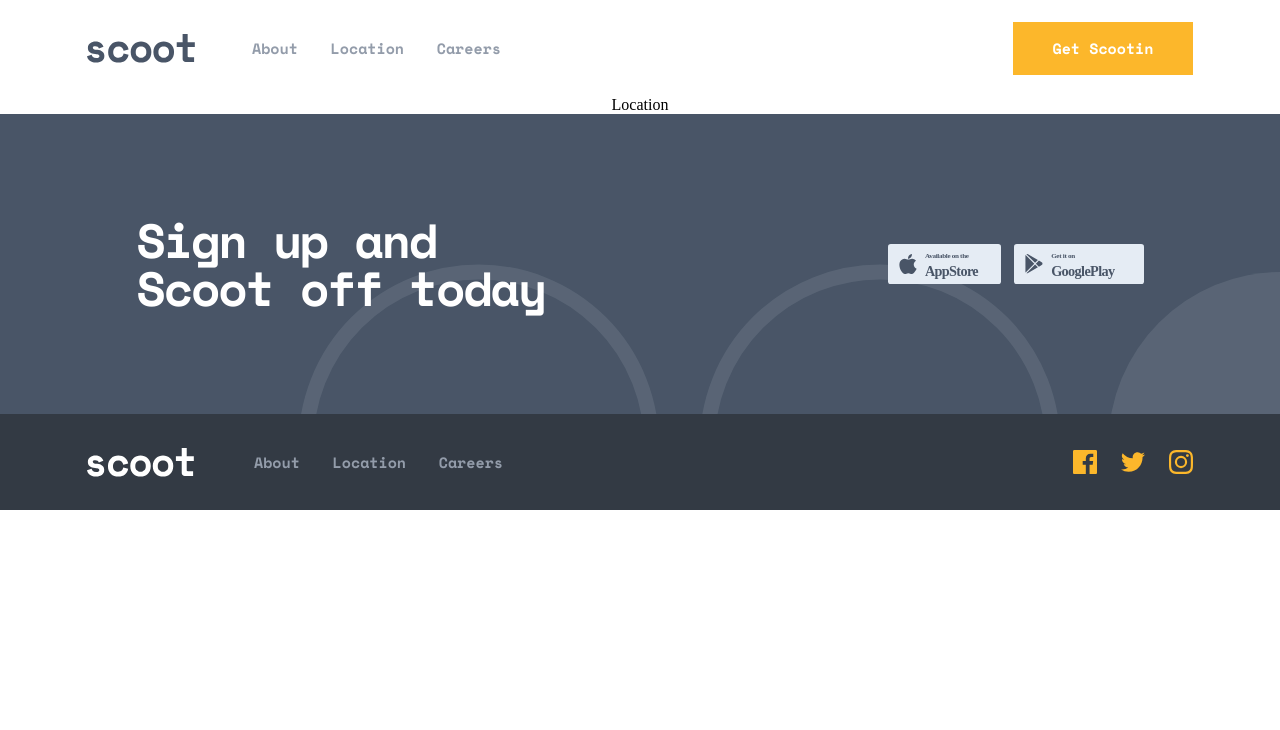
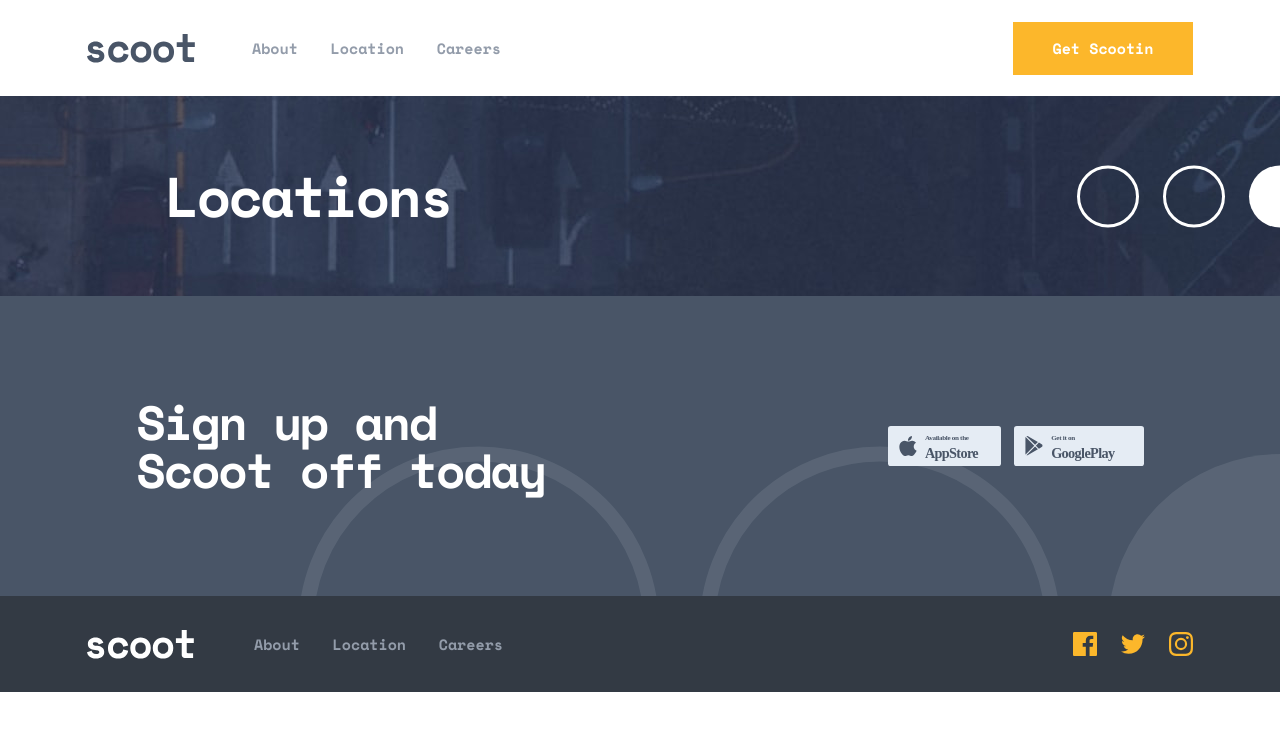
Before and after one commit to danielopq/scoot, a React (Vite) app: page /location in a window 1280 px wide. Shown: the top 730 px of the page. Built offline with nearby package versions, Linux system fonts and the light colour scheme; the HTML template or start-up script is replaced by a standard one.

Commit message:
Location.tsx / header added

```diff
--- a/src/components/pages/about/About.tsx
+++ b/src/components/pages/about/About.tsx
@@ -2,6 +2,7 @@
 import mobileHeaderPic from '../../../assets/img/headers/about-hero-mobile.jpg';
 import tabletHeaderPic from '../../../assets/img/headers/about-hero-tablet.jpg';
 import desktopHeaderPic from '../../../assets/img/headers/about-hero-desktop.jpg';
+
 /**
  * About component that renders the About section of the website.
  *
--- a/src/components/pages/location/Location.tsx
+++ b/src/components/pages/location/Location.tsx
@@ -1,3 +1,8 @@
+import { PageHeader } from "../../layout";
+import mobileHeaderPic from '../../../assets/img/headers/careers-location-hero-mobile.jpg';
+import tabletHeaderPic from '../../../assets/img/headers/careers-locations-hero-tablet.jpg';
+import desktopHeaderPic from '../../../assets/img/headers/careers-locations-hero-desktop.jpg';
+
 /**
  * Location component that renders the Location section of the website.
  *
@@ -6,7 +11,7 @@
 const Location:React.FC = ():React.JSX.Element=>{
     return(
         <main id="location">
-            Location
+            <PageHeader title="Locations" mobileImg={mobileHeaderPic} tabletImg={tabletHeaderPic} desktopImg={desktopHeaderPic}/>
         </main>
     )
 }
```
